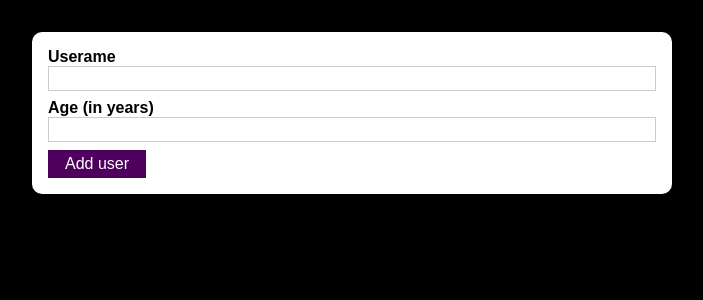
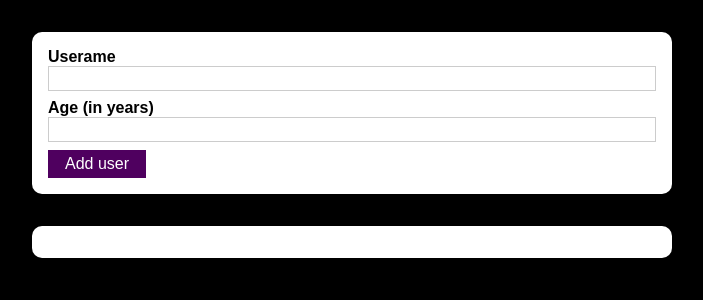
Before and after one commit to Akash007670/cautious-robot, a React (Create React App) app: page / in a window 1280 px wide. Shown: the top 300 px of the page, without its empty margins (288-991 px from the left). Built offline with nearby package versions, Linux system fonts and the light colour scheme.

Commit message:
Added path

```diff
--- a/src/App.js
+++ b/src/App.js
@@ -1,11 +1,12 @@
-import React from 'react';
-import AddUser from './components/Users/AddUser';
-
+import React from "react";
+import AddUser from "./components/Users/AddUser";
+import UserList from "./components/Users/UserList";
 
 function App() {
   return (
     <div>
       <AddUser />
+      <UserList users={[]} />
     </div>
   );
 }
```
